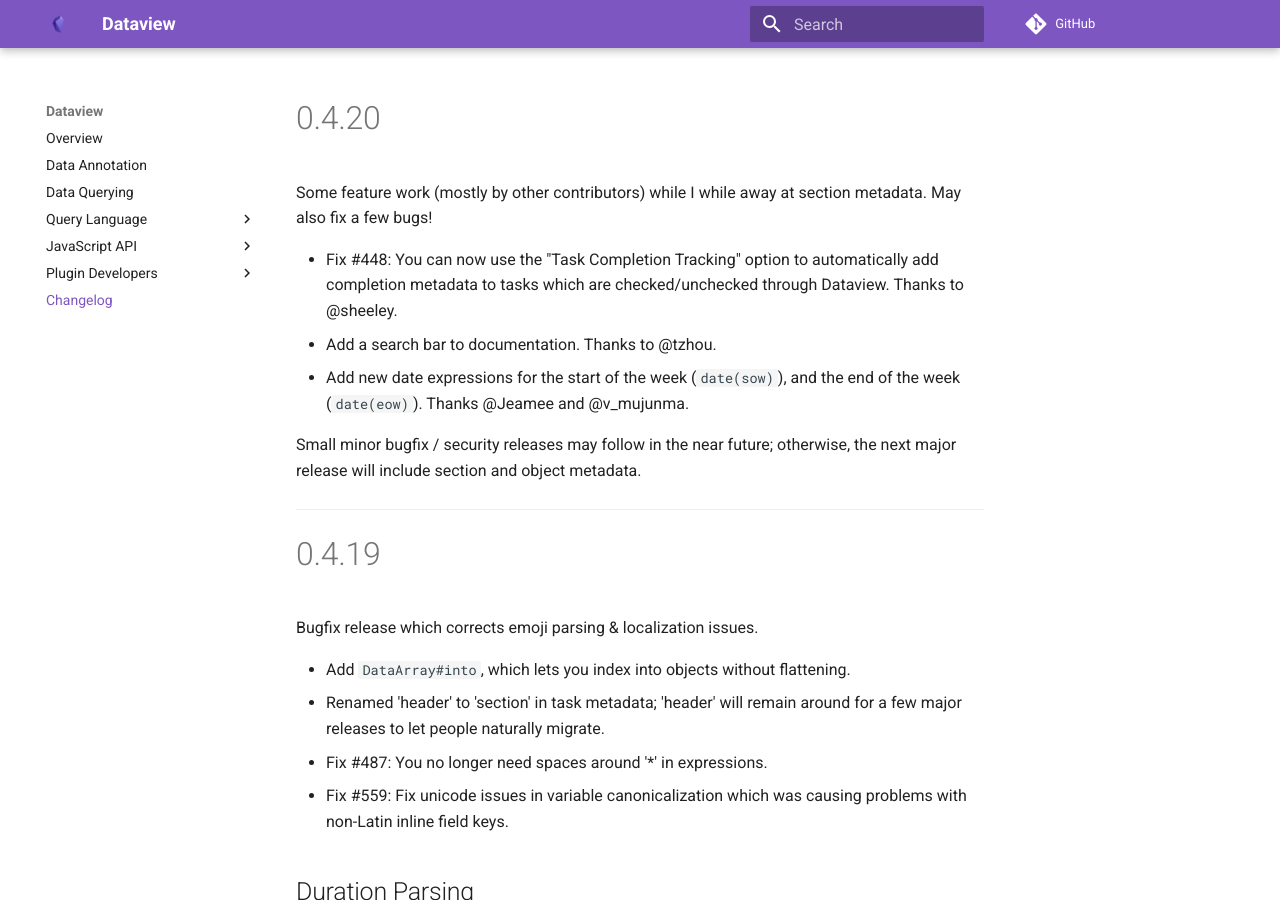
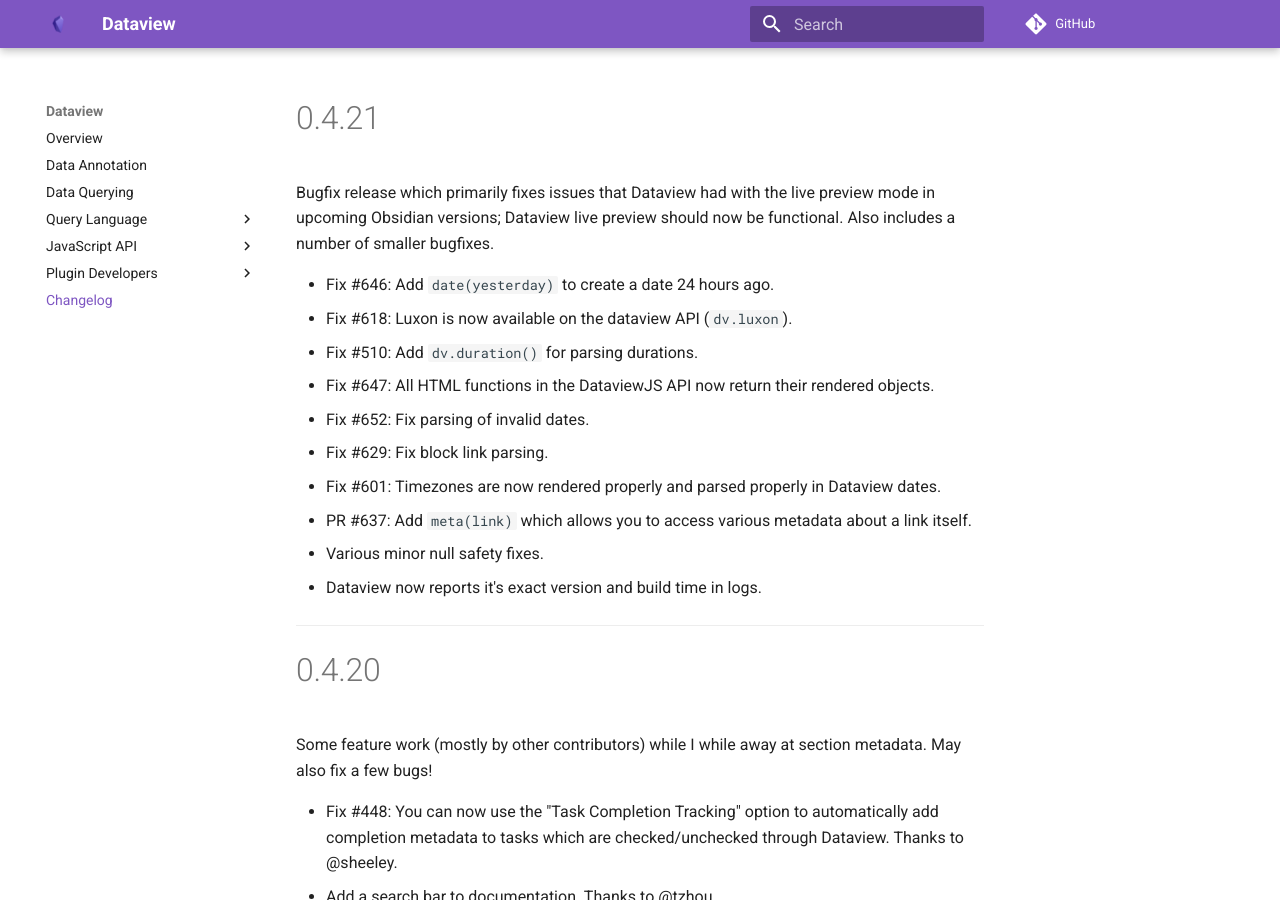
Before and after one commit to blacksmithgu/obsidian-dataview, an MkDocs documentation site: the page built from docs/docs/changelog.md, in a window 1280 px wide and 900 px high. Built offline with MkDocs 1.6.1 and Material for MkDocs 9.7.7, drawn with Linux system fonts in a browser that asks for light colours; comment, search, counter and statistics services are not loaded.

Commit message:
Auto-release 0.4.21

```diff
--- a/docs/docs/changelog.md
+++ b/docs/docs/changelog.md
@@ -1,3 +1,21 @@
+# 0.4.21
+
+Bugfix release which primarily fixes issues that Dataview had with the live preview mode in upcoming Obsidian versions;
+Dataview live preview should now be functional. Also includes a number of smaller bugfixes.
+
+- Fix #646: Add `date(yesterday)` to create a date 24 hours ago.
+- Fix #618: Luxon is now available on the dataview API (`dv.luxon`).
+- Fix #510: Add `dv.duration()` for parsing durations.
+- Fix #647: All HTML functions in the DataviewJS API now return their rendered objects.
+- Fix #652: Fix parsing of invalid dates.
+- Fix #629: Fix block link parsing.
+- Fix #601: Timezones are now rendered properly and parsed properly in Dataview dates.
+- PR #637: Add `meta(link)` which allows you to access various metadata about a link itself.
+- Various minor null safety fixes.
+- Dataview now reports it's exact version and build time in logs.
+
+---
+
 # 0.4.20
 
 Some feature work (mostly by other contributors) while I while away at section metadata. May also fix a few bugs!
--- a/package.json
+++ b/package.json
@@ -1,6 +1,6 @@
 {
   "name": "obsidian-dataview",
-  "version": "0.4.20",
+  "version": "0.4.21",
   "description": "Advanced data views for Obsidian.md.",
   "main": "lib/index.js",
   "types": "lib/index.d.ts",
--- a/versions.json
+++ b/versions.json
@@ -64,5 +64,6 @@
   "0.4.17": "0.12.0",
   "0.4.18": "0.12.0",
   "0.4.19": "0.12.0",
-  "0.4.20": "0.12.0"
+  "0.4.20": "0.12.0",
+  "0.4.21": "0.12.0"
 }
```
Also changed, not shown: CHANGELOG.md, manifest.json.
